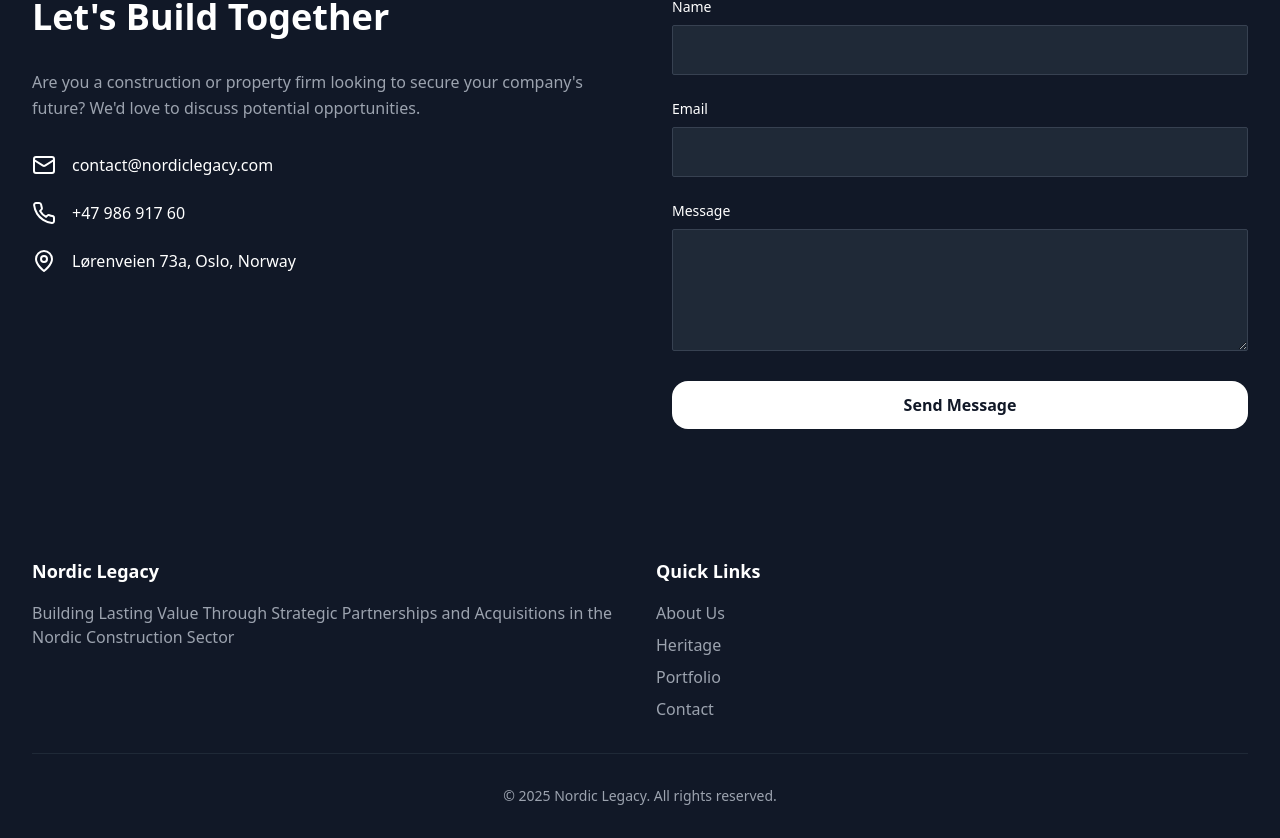
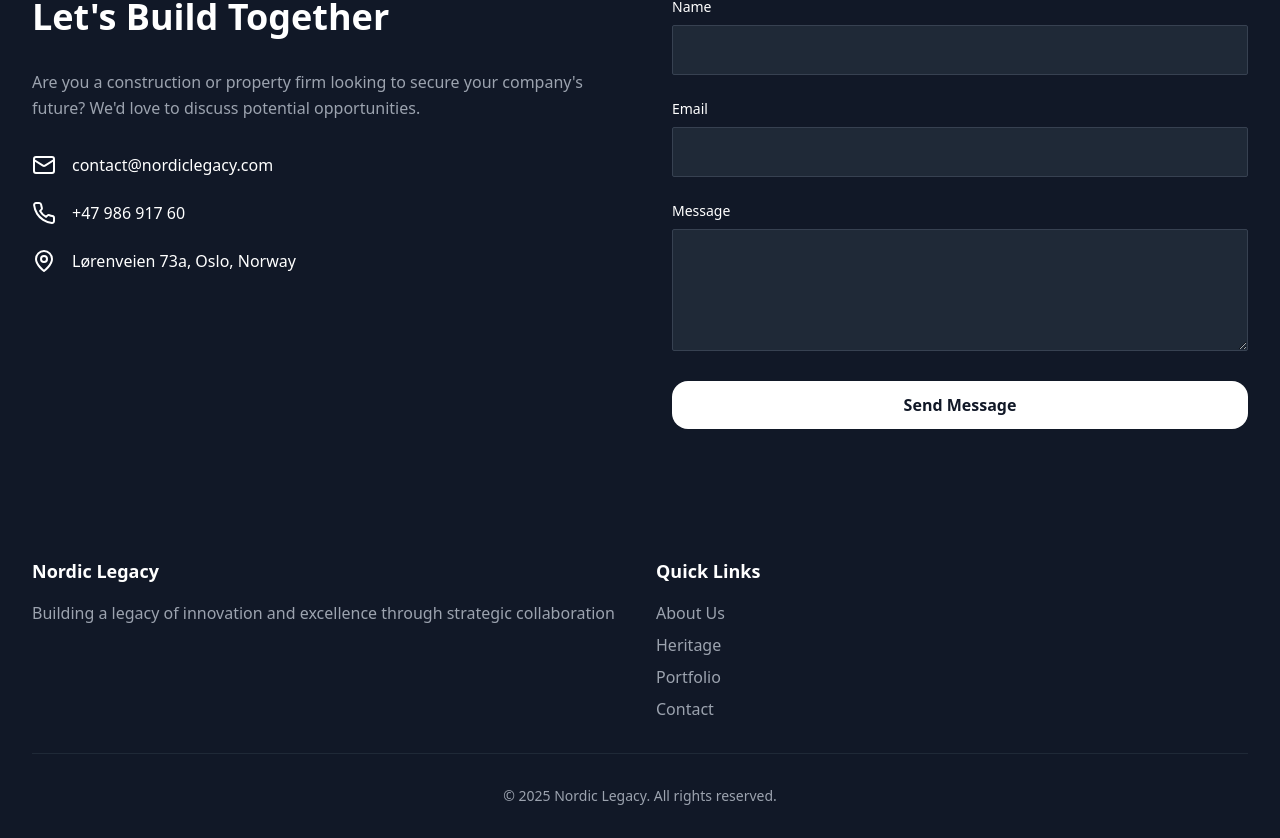
Before and after one commit to Jamilbravo123/Nordiclegacy, a React (Vite) app: page / in a window 1280 px wide. Shown: the part 4452-5290 px from the top of the page. Built offline with nearby package versions, Linux system fonts and the light colour scheme; no server answers.

Commit message:
update: Change footer tagline
Updated company description in footer to better reflect the company's mission

```diff
--- a/src/components/footer/FooterContent.tsx
+++ b/src/components/footer/FooterContent.tsx
@@ -7,7 +7,7 @@ export function FooterContent() {
     <div className="grid grid-cols-1 md:grid-cols-2 gap-8">
       <FooterSection title="Nordic Legacy">
         <p className="text-gray-400">
-          Building Lasting Value Through Strategic Partnerships and Acquisitions in the Nordic Construction Sector
+          Building a legacy of innovation and excellence through strategic collaboration
         </p>
       </FooterSection>
 
```
